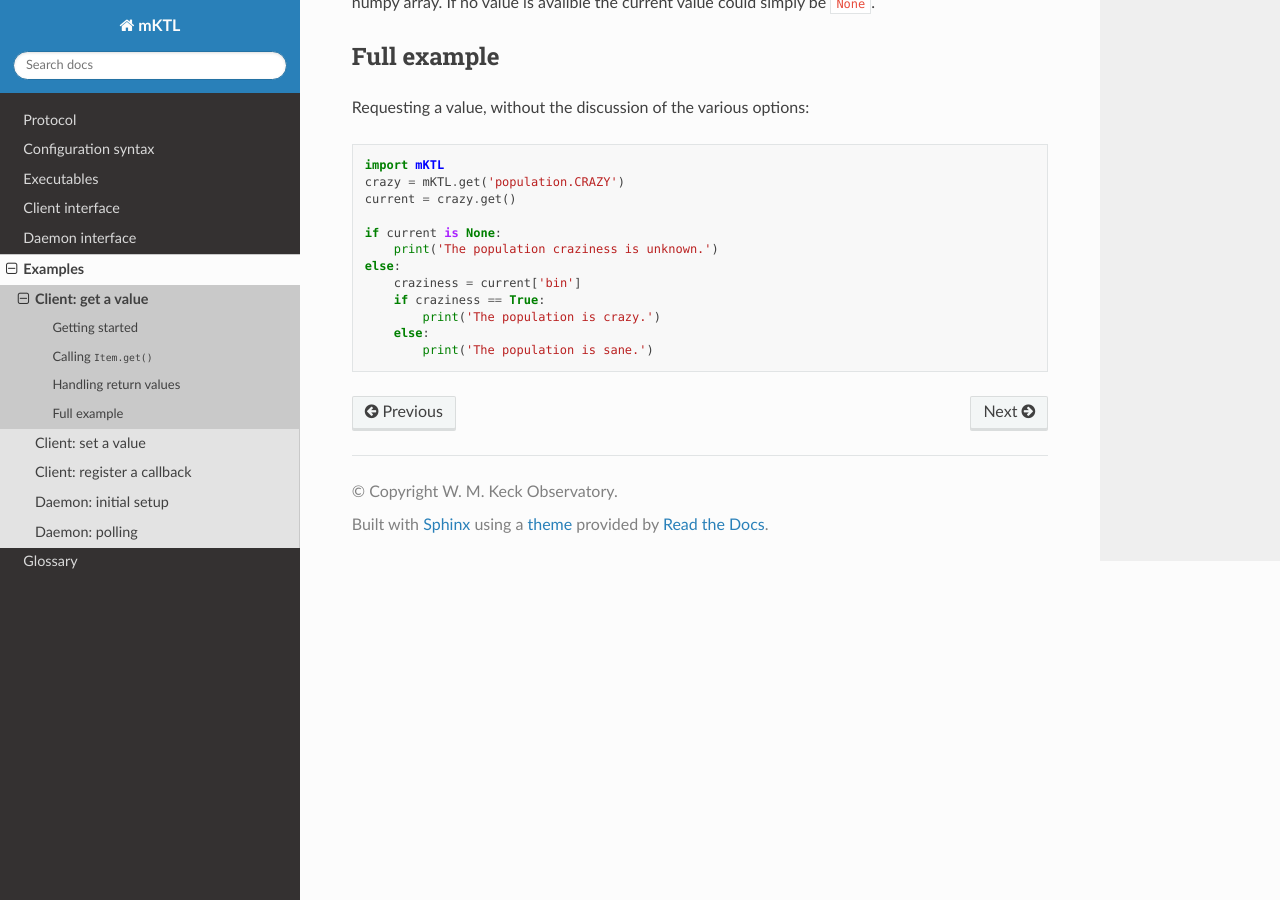
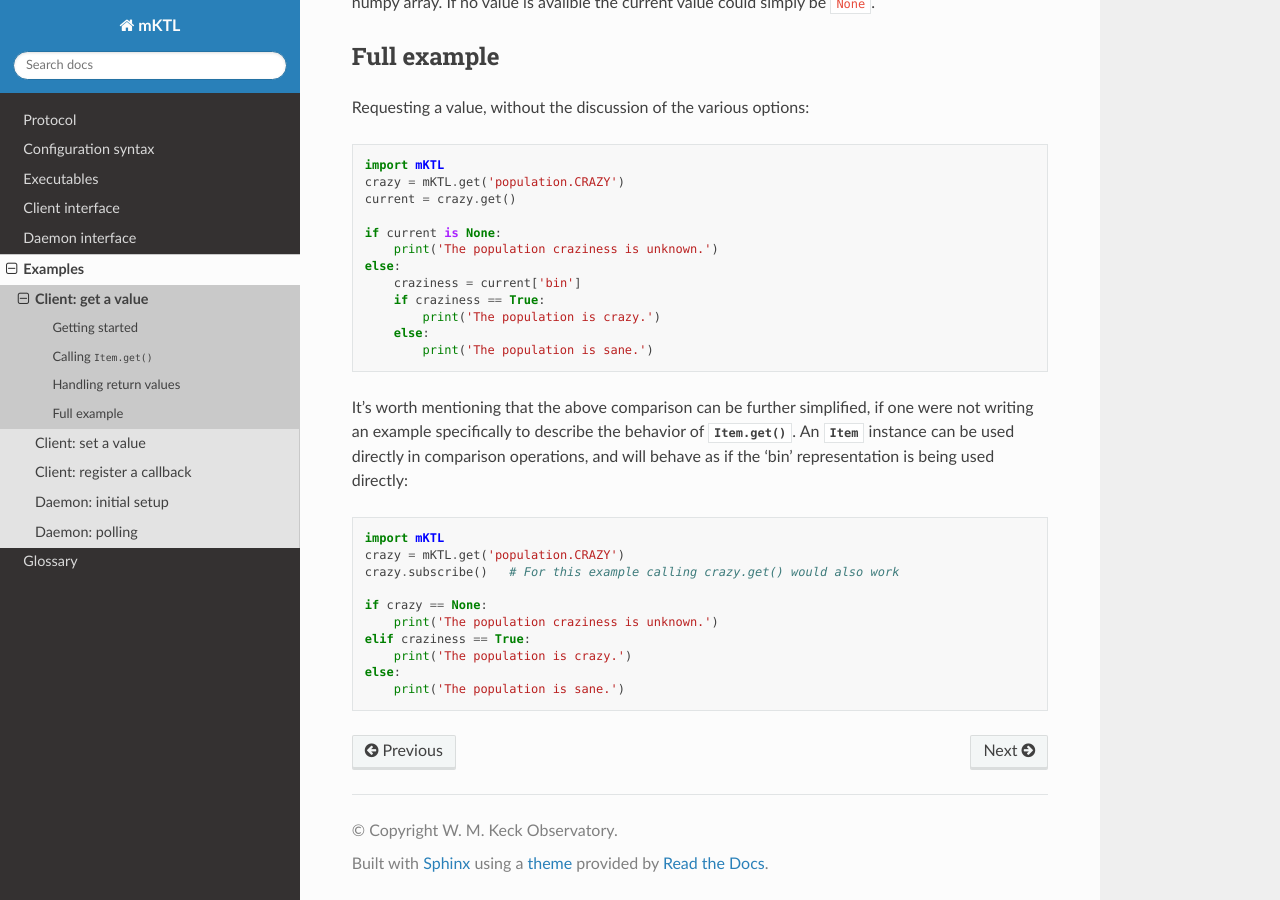
Before and after one commit to KeckObservatory/mKTL, a Sphinx documentation site: the page built from doc/example/get.rst, in a window 1280 px wide and 900 px high, scrolled down 1478 px. Built offline with Sphinx 7.4.7 and the Read the Docs theme 3.1.0, drawn with Linux system fonts in a browser that asks for light colours; some of the changed text lies outside the part shown.

Commit message:
Show a simplified version of the full example.

```diff
--- a/doc/example/get.rst
+++ b/doc/example/get.rst
@@ -45,7 +45,7 @@ handling for completeness's sake::
 	# type should likewise be fast.
 	raise
 
-With no arguments the call to :func:`Item.get`` will return the locally
+With no arguments the call to :func:`Item.get` will return the locally
 cached value if the item is subscribed to broadcasts, or request the value
 from the authoritative daemon if it is not. The caller can bypass the local
 cache if it is relevant for their application, explicitly requesting that
@@ -92,3 +92,20 @@ Requesting a value, without the discussion of the various options::
             print('The population is crazy.')
         else:
             print('The population is sane.')
+
+It's worth mentioning that the above comparison can be further simplified,
+if one were not writing an example specifically to describe the behavior of
+:func:`Item.get`. An :class:`Item` instance can be used directly in comparison
+operations, and will behave as if the 'bin' representation is being used
+directly::
+
+    import mKTL
+    crazy = mKTL.get('population.CRAZY')
+    crazy.subscribe()	# For this example calling crazy.get() would also work
+
+    if crazy == None:
+        print('The population craziness is unknown.')
+    elif craziness == True:
+        print('The population is crazy.')
+    else:
+        print('The population is sane.')
```
